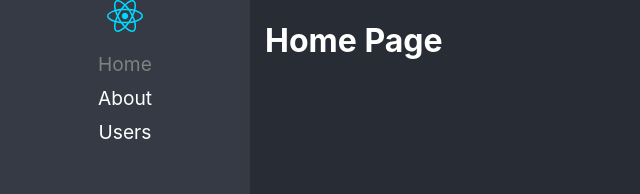
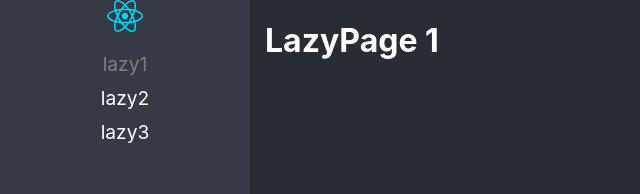
Before and after one commit to TrejoDev/react-adv, a React (Vite) app: page /lazy1 in a window 1280 px wide. Before the commit this address led to /home. Shown: the top 194 px of the page, without its empty margins (0-640 px from the left). Built offline with nearby package versions, Linux system fonts and the light colour scheme.

Commit message:
Componentes Lazy agregados

```diff
--- /dev/null
+++ b/src/01-lazyload/pages/LazyPage1.tsx
@@ -0,0 +1,6 @@
+
+export const LazyPage1 = () => {
+  return (
+        <h1>LazyPage 1</h1>
+  )
+}
--- /dev/null
+++ b/src/01-lazyload/pages/LazyPage2.tsx
@@ -0,0 +1,6 @@
+
+export const LazyPage2 = () => {
+  return (
+        <h1>LazyPage 2</h1>
+  )
+}
--- /dev/null
+++ b/src/01-lazyload/pages/LazyPage3.tsx
@@ -0,0 +1,6 @@
+
+export const LazyPage3 = () => {
+  return (
+        <h1>LazyPage 3</h1>
+  )
+}
--- /dev/null
+++ b/src/01-lazyload/pages/index.ts
@@ -0,0 +1,3 @@
+export * from './LazyPage1';
+export * from './LazyPage2';
+export * from './LazyPage3';
--- a/src/routes/Navigation.tsx
+++ b/src/routes/Navigation.tsx
@@ -1,6 +1,7 @@
 import { BrowserRouter, NavLink, Navigate, Route, Routes } from "react-router-dom";
 
 import logo from '../react.svg';
+import { LazyPage1, LazyPage2, LazyPage3 } from "../01-lazyload/pages";
 
 export const Navigation = () => {
 
@@ -11,22 +12,22 @@
                 <img src={ logo } alt="React Logo"  />
                 <ul>
                     <li>
-                        <NavLink to='/home' className={ ({ isActive }) => isActive ? 'nav-active' : '' } >Home</NavLink>
+                        <NavLink to='/lazy1' className={ ({ isActive }) => isActive ? 'nav-active' : '' } >lazy1</NavLink>
                     </li>
                     <li>
-                        <NavLink to='/about' className={ ({ isActive }) => isActive ? 'nav-active' : '' } >About</NavLink>
+                        <NavLink to='/lazy2' className={ ({ isActive }) => isActive ? 'nav-active' : '' } >lazy2</NavLink>
                     </li>
                     <li>
-                        <NavLink to='/users' className={ ({ isActive }) => isActive ? 'nav-active' : '' } >Users</NavLink>
+                        <NavLink to='/lazy3' className={ ({ isActive }) => isActive ? 'nav-active' : '' } >lazy3</NavLink>
                     </li>
                 </ul>
             </nav>
             <Routes>
-                <Route path='about' element={ <h1>About Page</h1> } />
-                <Route path='users' element={ <h1>Users Page</h1> } />
-                <Route path='home' element={ <h1>Home Page</h1> } />
+                <Route path='lazy1' element={ <LazyPage1 /> } />
+                <Route path='lazy2' element={ <LazyPage2 /> } />
+                <Route path='lazy3' element={ <LazyPage3 /> } />
 
-                <Route path='/*' element={ <Navigate to="/home" replace />} />
+                <Route path='/*' element={ <Navigate to="/lazy1" replace />} />
             </Routes>
         </div>
 
```
